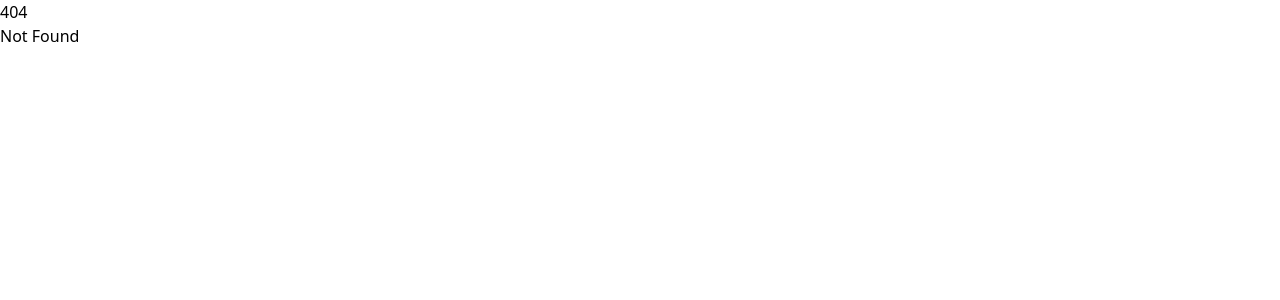
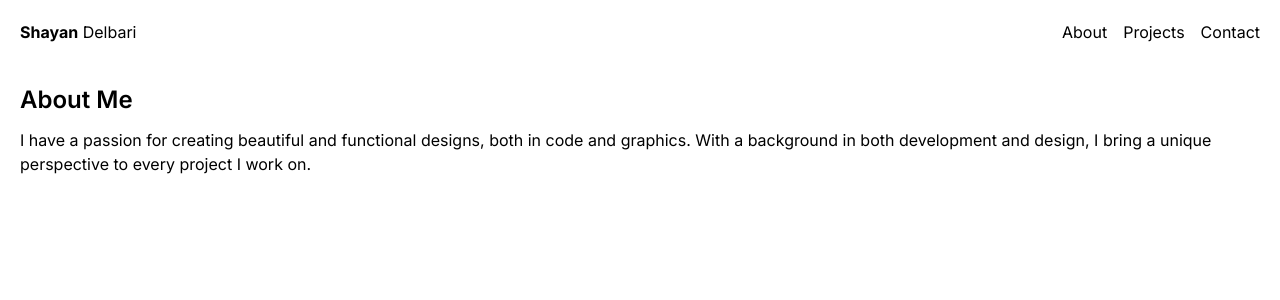
Before and after one commit to shayandelbari/my-portfolio, a SvelteKit app: page /about in a window 1280 px wide. Before the commit this address had no page. Shown: the top 300 px of the page. Built offline with nearby package versions, Linux system fonts and the light colour scheme.

Commit message:
Added simple routing - a menu - and simple style

```diff
--- a/src/app.css
+++ b/src/app.css
@@ -1,3 +1,12 @@
 @import 'tailwindcss/base';
 @import 'tailwindcss/components';
 @import 'tailwindcss/utilities';
+
+body {
+	@apply bg-white dark:bg-black;
+	@apply text-black dark:text-white;
+	font-family: 'Inter', sans-serif;
+	font-optical-sizing: auto;
+	font-weight: <weight>;
+	font-style: normal;
+}
--- a/src/app.html
+++ b/src/app.html
@@ -1,6 +1,14 @@
 <!doctype html>
-<html lang="en">
+<html lang="en" class="dark">
 	<head>
+		<!-- google font (Iter) -->
+		<link rel="preconnect" href="https://fonts.googleapis.com" />
+		<link rel="preconnect" href="https://fonts.gstatic.com" crossorigin />
+		<link
+			href="https://fonts.googleapis.com/css2?family=Inter:ital,opsz,wght@0,14..32,100..900;1,14..32,100..900&display=swap"
+			rel="stylesheet"
+		/>
+
 		<meta charset="utf-8" />
 		<link rel="icon" href="%sveltekit.assets%/favicon.png" />
 		<meta name="viewport" content="width=device-width, initial-scale=1" />
--- a/src/routes/+layout.svelte
+++ b/src/routes/+layout.svelte
@@ -1,6 +1,11 @@
 <script lang="ts">
 	import '../app.css';
+	import Menu from './Menu.svelte';
 	let { children } = $props();
 </script>
 
-{@render children()}
+<Menu />
+
+<section class="px-5">
+	{@render children()}
+</section>
--- a/src/routes/+page.svelte
+++ b/src/routes/+page.svelte
@@ -1,2 +1,5 @@
-<h1>Welcome to SvelteKit</h1>
-<p>Visit <a href="https://svelte.dev/docs/kit">svelte.dev/docs/kit</a> to read the documentation</p>
+<p class="mt-3">Hi there my name is Shayan. Thanks for exploring my portfolio</p>
+<p class="mt-3">
+	I am a developer and a graphic designer. Here you can find some of my work and learn more about
+	me.
+</p>
--- /dev/null
+++ b/src/routes/Menu.svelte
@@ -0,0 +1,17 @@
+<script>
+	let menuItems = [
+		// { name: 'Home', link: '/' },
+		{ name: 'About', link: '/about' },
+		{ name: 'Projects', link: '/projects' },
+		{ name: 'Contact', link: '/contact' }
+	];
+</script>
+
+<nav class="flex w-full flex-row justify-between p-5">
+	<ul class="flex"><li><a href="/"><strong>Shayan</strong> Delbari</a></li></ul>
+	<ul class="flex space-x-4">
+		{#each menuItems as item}
+			<li><a href={item.link}>{item.name}</a></li>
+		{/each}
+	</ul>
+</nav>
--- /dev/null
+++ b/src/routes/about/+page.svelte
@@ -0,0 +1,6 @@
+<h2 class="mt-5 text-2xl font-semibold">About Me</h2>
+<p class="mt-3">
+	I have a passion for creating beautiful and functional designs, both in code and graphics. With a
+	background in both development and design, I bring a unique perspective to every project I work
+	on.
+</p>
--- /dev/null
+++ b/src/routes/contact/+page.svelte
@@ -0,0 +1,5 @@
+<h2 class="mt-5 text-2xl font-semibold">Contact</h2>
+<p class="mt-3">
+	Feel free to <a href="/contact" class="text-blue-500">get in touch</a> if you want to collaborate on
+	any exciting project.
+</p>
```
